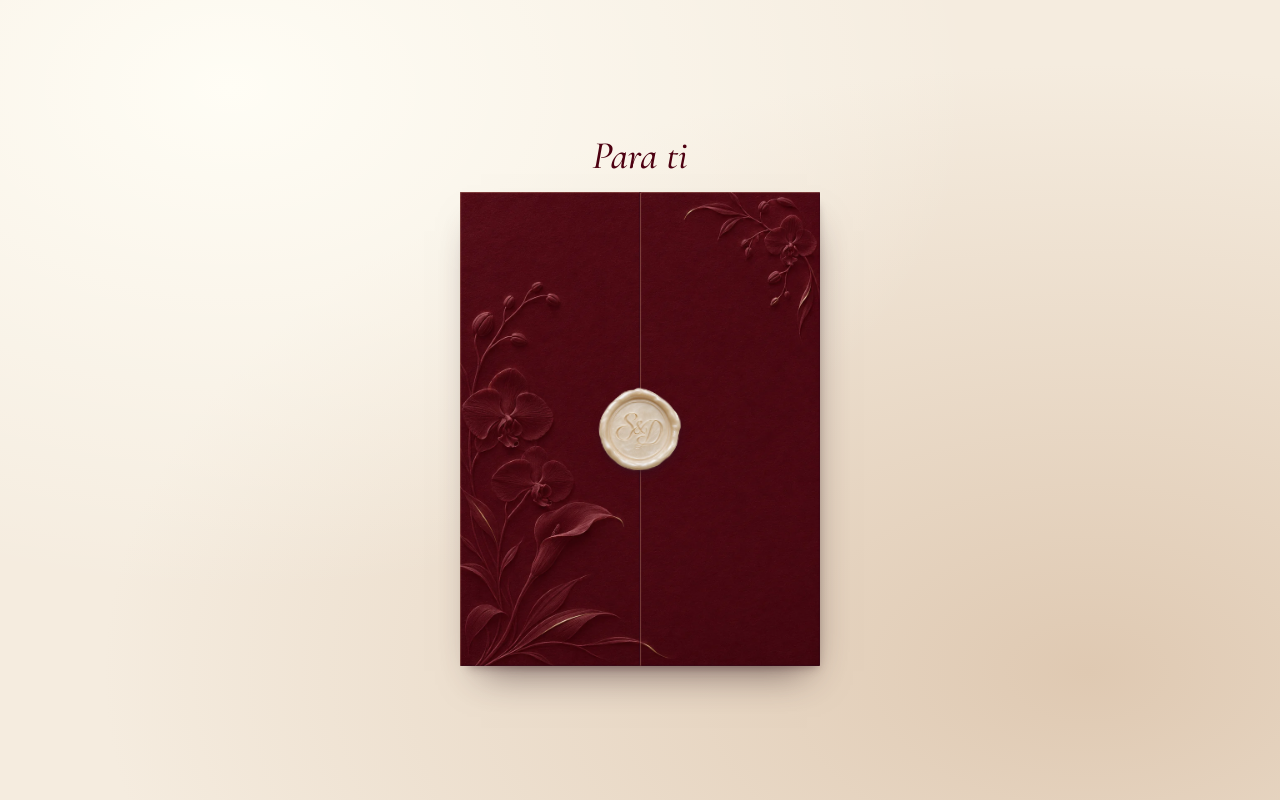
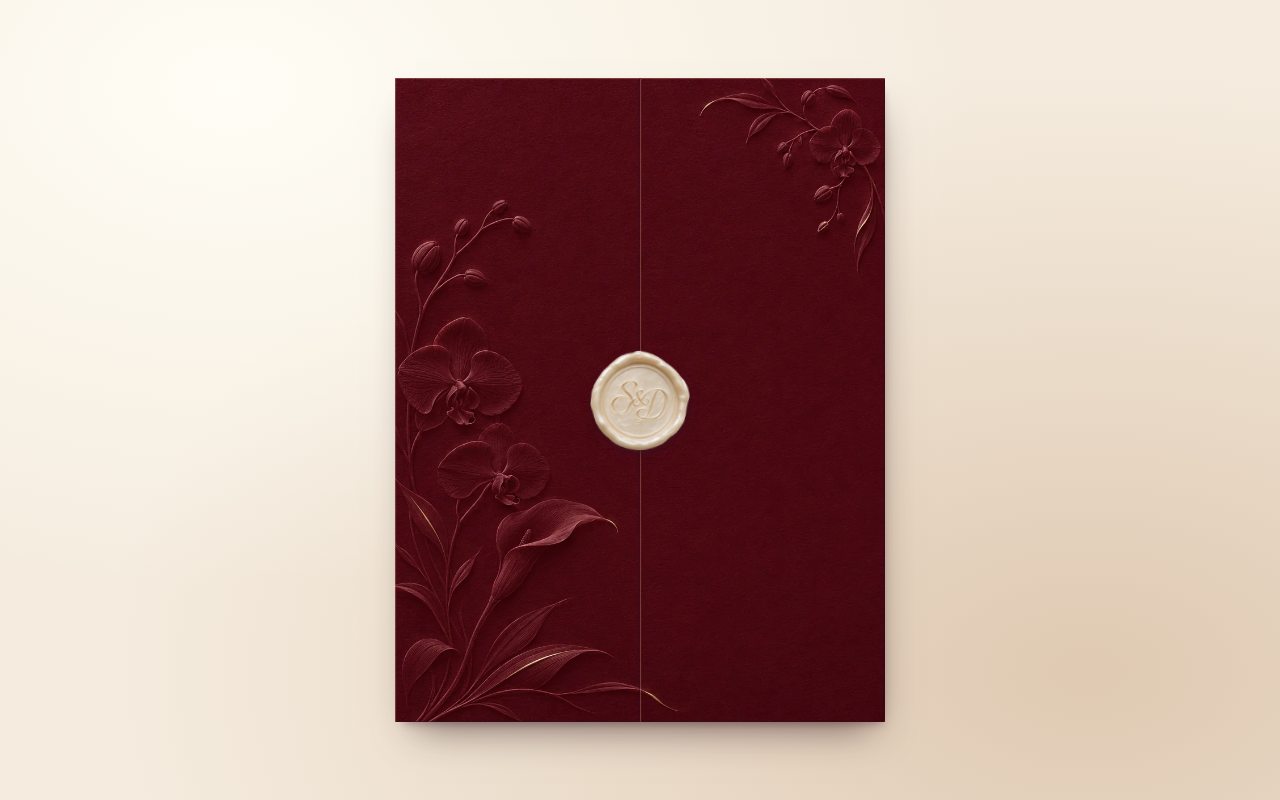
Before and after one commit to wifituga/boda-sofia-diego, a plain HTML site: page index.html in a window 1280 px wide. Shown: the top 800 px of the page. Drawn offline with nearby package versions, Linux system fonts and the light colour scheme.

Commit message:
Dar protagonismo a la carta desde el primer instante

```diff
--- a/index.html
+++ b/index.html
@@ -10,14 +10,12 @@
 <link rel="preconnect" href="https://fonts.googleapis.com">
 <link rel="preconnect" href="https://fonts.gstatic.com" crossorigin>
 <link href="https://fonts.googleapis.com/css2?family=Cormorant+Garamond:ital,wght@0,400;0,500;0,600;1,400;1,500&family=Jost:wght@400;500&display=swap" rel="stylesheet">
-<link rel="stylesheet" href="styles.css?v=sello">
+<link rel="stylesheet" href="styles.css?v=carta-centrada">
 <link rel="stylesheet" href="interior-motion.css?v=lacre">
 </head>
 <body>
 
 <aside class="intro" id="envelope" aria-label="Apertura de la invitación" hidden>
-  <div class="intro-layout">
-    <p class="intro-caption" aria-hidden="true">Para ti</p>
   <div class="mail-scene">
     <span class="mail-aura" aria-hidden="true"></span>
     <div class="mail-letter" aria-hidden="true">
@@ -37,7 +35,6 @@
     <button class="seal-button" id="seal" type="button" aria-label="Abrir la carta de Sofía y Diego">
       <span class="mail-seal" aria-hidden="true"><img src="img/lacre-sd.webp" width="288" height="288" alt="" fetchpriority="high"></span>
     </button>
-    </div>
   </div>
 </aside>
 
--- a/styles.css
+++ b/styles.css
@@ -96,7 +96,8 @@ button, input, select, textarea { font: inherit; }
   inset: 0;
   z-index: 5;
   display: flex;
-  overflow: auto;
+  overflow: hidden;
+  overflow: clip;
   overscroll-behavior: contain;
   padding: 22px 12px;
   background:
@@ -108,19 +109,15 @@ button, input, select, textarea { font: inherit; }
   --opening-length: 3.9s;
   animation: reveal-invitation var(--opening-length) ease both;
 }
-.intro-layout {
+.mail-scene {
   position: relative;
-  width: min(70vw, 360px, calc(74svh - 99px));
+  flex: none;
+  width: min(84vw, 490px, 63vh);
+  width: min(84vw, 490px, 63svh);
   margin: auto;
   text-align: center;
-}
-.intro-caption {
-  margin-bottom: 14px;
-  color: var(--wine);
-  font: italic 500 clamp(28px, 5.7vw, 39px)/1.12 var(--serif);
-}
-.mail-scene {
-  position: relative;
+  --door-peak: 100deg;
+  --door-rest: 98deg;
   isolation: isolate;
   container-type: inline-size;
   perspective: 1150px;
@@ -162,7 +159,7 @@ button, input, select, textarea { font: inherit; }
 .mail-letter::before { top: 3%; left: -6%; transform: rotate(34deg); }
 .mail-letter::after { bottom: 2%; right: -6%; transform: rotate(210deg); }
 .mail-letter .kicker { font-size: clamp(9px, 3.5cqw, 12px); }
-.mail-letter p { font: 500 clamp(27px, 12.9cqw, 51px)/.99 var(--serif); letter-spacing: -.05em; }
+.mail-letter p { font: 500 clamp(27px, 12.9cqw, 62px)/.99 var(--serif); letter-spacing: -.05em; }
 .mail-letter p em { font-weight: 400; font-size: .72em; }
 .mail-letter time { color: var(--muted); font-size: clamp(10px, 3.4cqw, 13px); }
 .mail-door {
@@ -218,7 +215,7 @@ button, input, select, textarea { font: inherit; }
   position: absolute;
   top: 50%;
   left: 50%;
-  width: clamp(45px, 24cqw, 87px);
+  width: clamp(45px, 23cqw, 104px);
   aspect-ratio: 1;
   transform: translate(-50%, -50%) rotate(-3deg);
   filter: drop-shadow(0 2px 1px #3b18255c) drop-shadow(1px 4px 5px #2e10245c);
@@ -303,7 +300,6 @@ button, input, select, textarea { font: inherit; }
   .intro.is-opening::before, .intro.is-opening .mail-aura { animation: candlelight 2.5s ease .15s both; }
   .intro.is-opening .mail-seam { animation: light-in-the-fold .92s ease .11s both; }
   .intro.is-opening .mail-seal { animation: lift-the-seal .69s cubic-bezier(.32,.06,.56,.94) both; }
-  .intro.is-opening .intro-caption { animation: lift-the-caption .45s ease both; }
   .intro.is-opening .mail-door-left { animation: open-left-door 1.62s cubic-bezier(.4,.025,.19,1) .46s both, leave-binding .47s ease 2.34s forwards; }
   .intro.is-opening .mail-door-right { animation: open-right-door 1.66s cubic-bezier(.43,.03,.18,1) .55s both, leave-binding .47s ease 2.34s forwards; }
   .intro.is-opening .mail-scene::before { animation: leave-binding .47s ease 2.34s forwards; }
@@ -331,7 +327,6 @@ button, input, select, textarea { font: inherit; }
   68% { opacity: .96; }
   100% { opacity: 0; transform: translate(-32%, -94%) rotate(10deg) scale(1.09); }
 }
-@keyframes lift-the-caption { to { opacity: 0; transform: translateY(-5px); } }
 @keyframes rake-the-foil {
   0% { transform: translateX(-110%) skewX(-12deg); opacity: 0; }
   30% { opacity: .42; }
@@ -339,13 +334,13 @@ button, input, select, textarea { font: inherit; }
 }
 @keyframes open-left-door {
   0% { transform: rotateY(0deg); }
-  78% { transform: rotateY(-100deg); }
-  100% { transform: rotateY(-98deg); }
+  78% { transform: rotateY(calc(0deg - var(--door-peak))); }
+  100% { transform: rotateY(calc(0deg - var(--door-rest))); }
 }
 @keyframes open-right-door {
   0% { transform: rotateY(0deg); }
-  80% { transform: rotateY(100deg); }
-  100% { transform: rotateY(98deg); }
+  80% { transform: rotateY(var(--door-peak)); }
+  100% { transform: rotateY(var(--door-rest)); }
 }
 @keyframes draw-rule { from { opacity: 0; transform: scaleX(.12); } }
 @keyframes gold-in-the-light {
@@ -623,7 +618,11 @@ button, input, select, textarea { font: inherit; }
 .toast.show { visibility: visible; opacity: 1; }
 
 @media (max-width: 700px) {
-  .intro { padding-block: 24px; }
+  .mail-scene {
+    perspective: max(1800px, 700vw);
+    --door-peak: 95deg;
+    --door-rest: 93deg;
+  }
   .hero-copy { padding: 26px 10px; }
   .hero-copy::before, .hero-copy::after { width: 46px; }
   .dress { grid-template-columns: minmax(0, 1fr); }
@@ -652,12 +651,6 @@ button, input, select, textarea { font: inherit; }
   .hero-actions { margin-top: 10px; }
 }
 
-@media (max-height: 500px) {
-  .intro { padding-block: 14px; }
-  .intro-layout { width: min(70vw, 360px, calc(68svh - 88px)); }
-  .intro-caption { margin-bottom: 12px; font-size: 30px; }
-}
-
 @media (prefers-reduced-motion: reduce) {
   html { scroll-behavior: auto; }
   .intro.is-opening, .intro.is-opening * { animation: none; }
```
Lines whose indentation alone changed are shown as unchanged.
